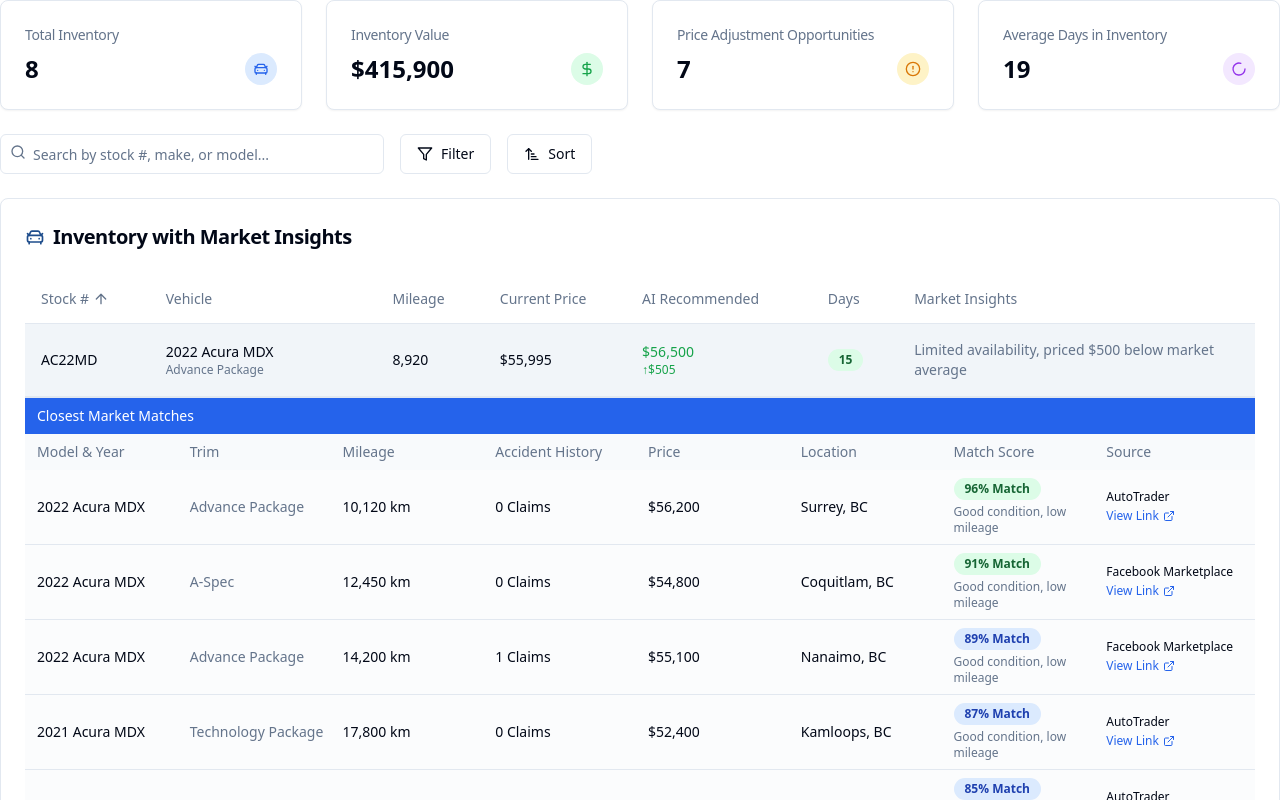
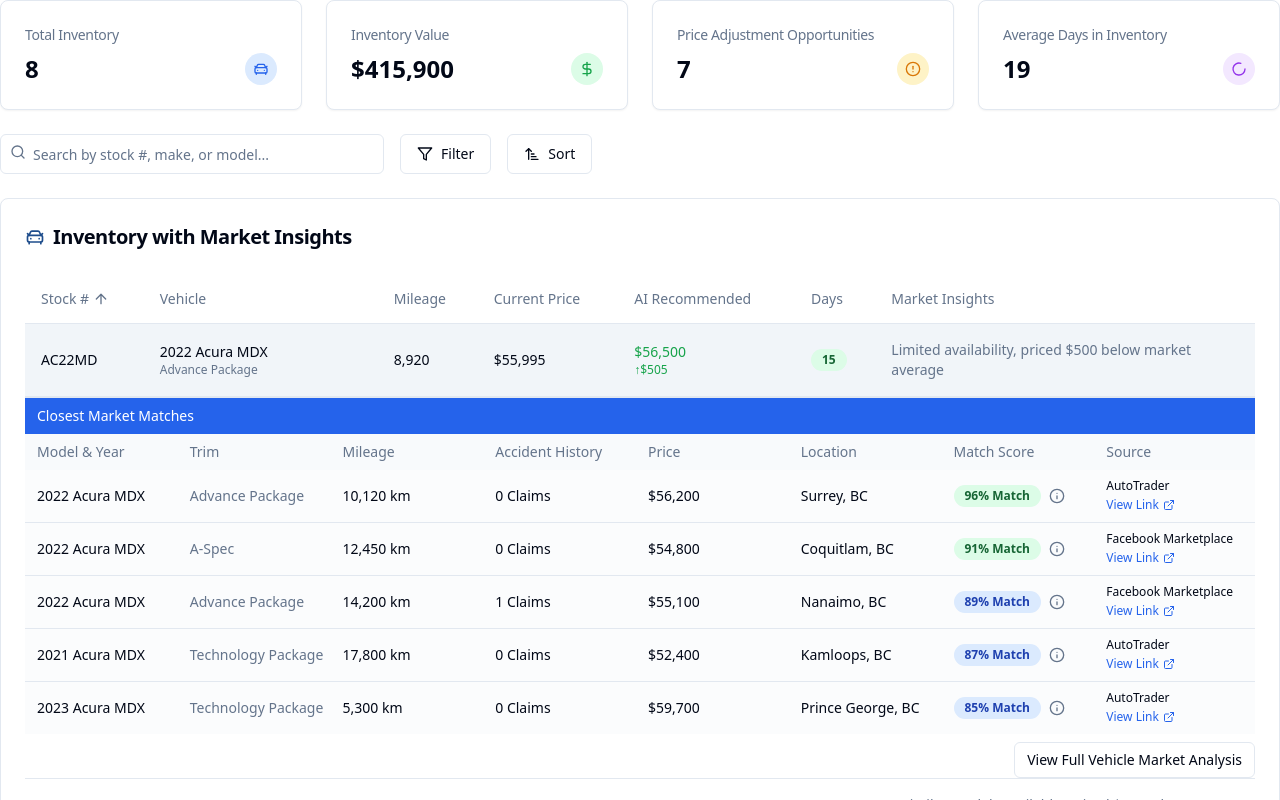
Before and after one commit to divhit/jack-automotive-ai-assistant-13, a React (Vite) app: page /inventory in a window 1280 px wide. Both pictures are taken after a click on the element 640 px from the left and 359 px from the top of the page. Shown: the top 800 px of the page. Built offline with nearby package versions, Linux system fonts and the light colour scheme.

Commit message:
Fix: Improve match rationale display
Add hover state and more details for match rationale.

```diff
--- a/src/components/inventory/market/listings/ListingCard.tsx
+++ b/src/components/inventory/market/listings/ListingCard.tsx
@@ -1,7 +1,8 @@
 
-import { ComparableListing } from "@/data/market/marketComparableListings";
+import { ComparableListing } from "@/data/market/types/ComparableListing";
 import { Badge } from "@/components/ui/badge";
-import { ExternalLink } from "lucide-react";
+import { ExternalLink, Info } from "lucide-react";
+import { HoverCard, HoverCardContent, HoverCardTrigger } from "@/components/ui/hover-card";
 
 interface ListingCardProps {
   listing: ComparableListing;
@@ -33,13 +34,26 @@ export const ListingCard = ({ listing, getMatchScoreBadgeColor }: ListingCardPro
         {listing.location}
       </div>
 
-      <div className="space-y-1">
+      <div className="flex items-center gap-2">
         <Badge className={getMatchScoreBadgeColor(listing.matchScore)}>
           {listing.matchScore}% Match
         </Badge>
-        <div className="text-xs text-muted-foreground">
-          {listing.matchRationale}
-        </div>
+        <HoverCard>
+          <HoverCardTrigger asChild>
+            <Info className="h-4 w-4 text-muted-foreground cursor-help hover:text-foreground transition-colors" />
+          </HoverCardTrigger>
+          <HoverCardContent className="w-80">
+            <div className="space-y-2">
+              <h4 className="font-semibold">Match Score Details</h4>
+              <p className="text-sm text-muted-foreground">
+                {listing.matchRationale}
+              </p>
+              <p className="text-xs text-muted-foreground border-t pt-2">
+                Match scores indicate how well this vehicle matches your inventory item based on factors like year, mileage, trim level, and market conditions.
+              </p>
+            </div>
+          </HoverCardContent>
+        </HoverCard>
       </div>
 
       <div className="space-y-0.5">
```
